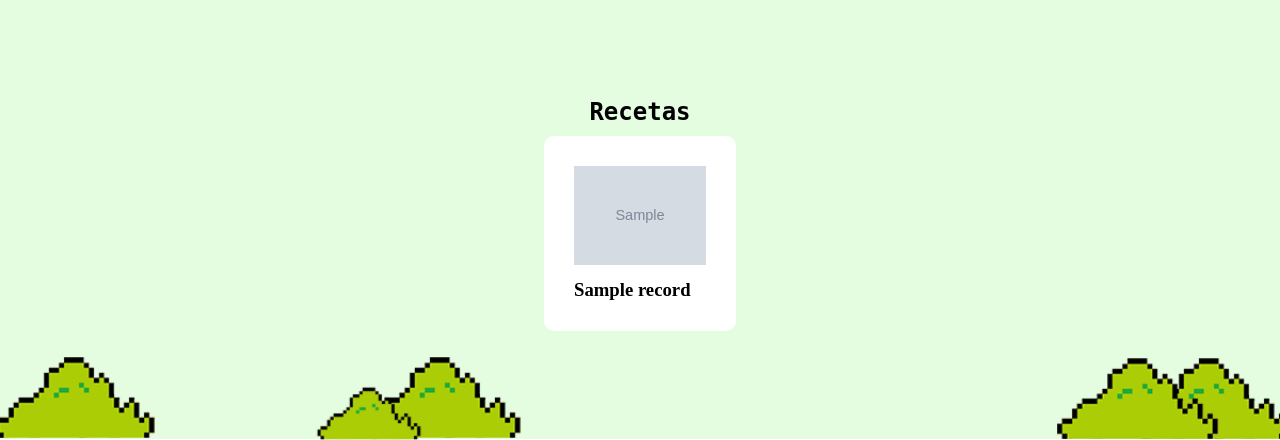
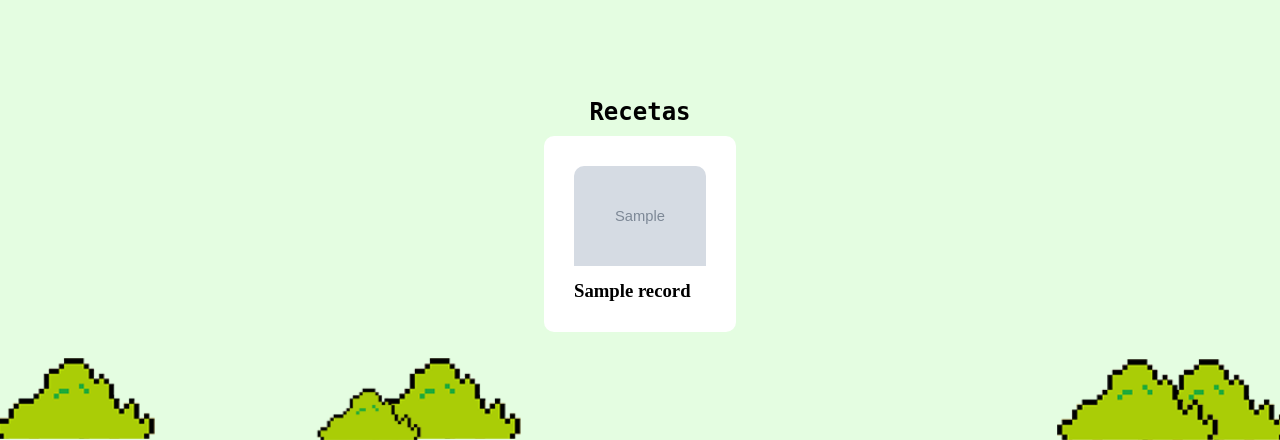
Before and after one commit to SofiLeonar/RecipeRealm2024, a Flask app: page /recetas in a window 1280 px wide. Shown: the part 466-906 px from the top of the page. Run offline with Flask 3, Linux system fonts and the light colour scheme; grey boxes marked "Sample" are stand-in pictures; a database or web service that is not in the repository returns one stand-in record (values such as "Sample title"); data that the repository does not hold is empty; some libraries are stand-ins or nearby versions; some web fonts are replaced.

Commit message:
Refactor: recetaTarjet

```diff
--- a/app/static/css/style.css
+++ b/app/static/css/style.css
@@ -678,7 +678,9 @@ input[type="radio"] {
 
 .recetaTarjet img {
     width: 100%;
-    height: auto;
+    height: 100px;
+    object-fit: cover;
+    border-radius: 10px 10px 0 0;
 }
 
 .recetaTarjet h3 {
```
